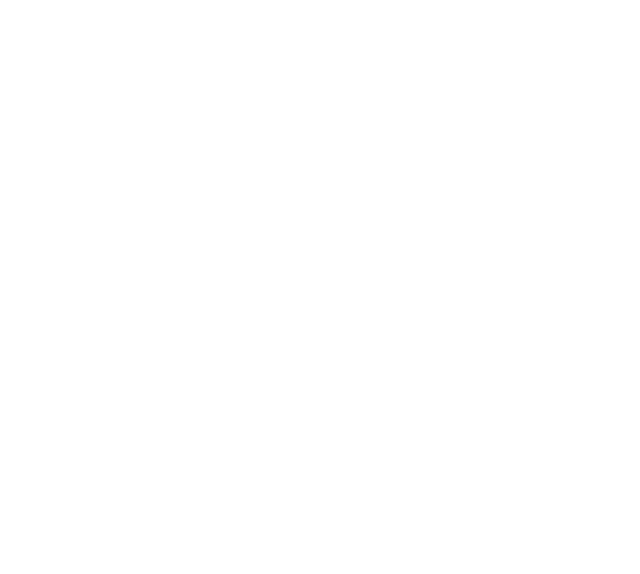
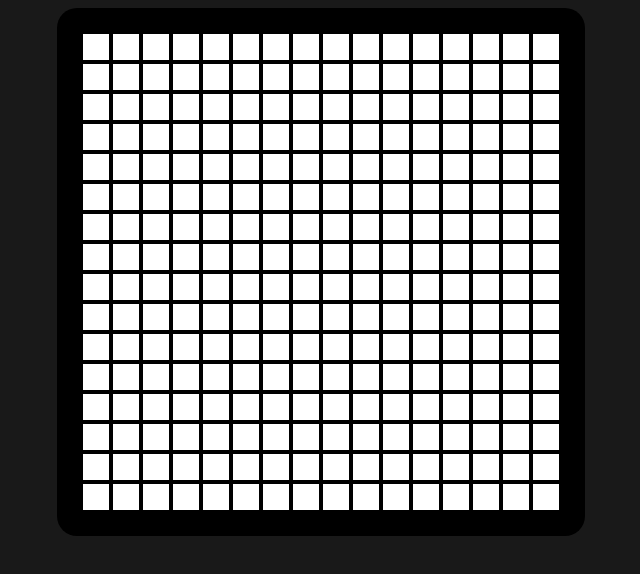
Before and after one commit to TheChristronaut/etch-a-sketch, a plain HTML site: page index.html in a window 1280 px wide. Shown: the whole page, without its empty margins (319-959 px from the left). Drawn offline with Linux system fonts and the light colour scheme.

Commit message:
Create base grid

```diff
--- a/index.html
+++ b/index.html
@@ -4,8 +4,12 @@
     <meta charset="UTF-8">
     <meta name="viewport" content="width=device-width, initial-scale=1.0">
     <title>Etch-a-Sketch</title>
+    <link rel="stylesheet" href="style.css">
 </head>
 <body>
-
+    <div class="main-content">
+        <div id="container"></div>
+    </div>
+    <script src="script.js"></script>
 </body>
 </html>
--- a/script.js
+++ b/script.js
@@ -0,0 +1,27 @@
+function generateGrid() {
+    for (let i = 0; i < 16; i++) {
+        const container = document.querySelector("#container");
+        const line = document.createElement("div");
+
+        line.setAttribute("id", "line" + i);
+        line.classList.add("line")
+
+        container.appendChild(line);
+
+        function generateLine() {
+            for (let j = 0; j < 16; j++){
+                const line = document.querySelector("#line" + i);
+                const box = document.createElement("div");
+
+                box.classList.add("one-square");
+                box.style.cssText = "background: white;";
+
+                line.appendChild(box);
+                console.log("This function works");
+            }
+        }
+        generateLine();
+        console.log("This function works too");
+    }
+}
+generateGrid();
--- a/style.css
+++ b/style.css
@@ -0,0 +1,27 @@
+body {
+    background-color: rgb(25, 25, 25);
+}
+.main-content {
+    display: flex;
+    justify-content: center;
+}
+#container {
+    display: flex;
+    flex: 1;
+    flex-direction: row;
+    justify-content: center;
+    height: 60vh;
+    max-width: 60vh;
+    background-color: black;
+    padding: 3vh;
+    border-radius: 20px;
+}
+.one-square {
+    flex-grow: 1;
+    margin: 2px;
+}
+.line {
+    display: flex;
+    flex-grow: 1;
+    flex-direction: column;
+}
```
